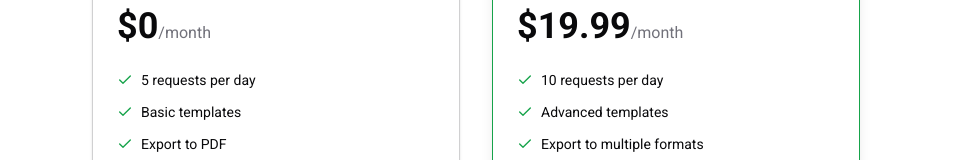
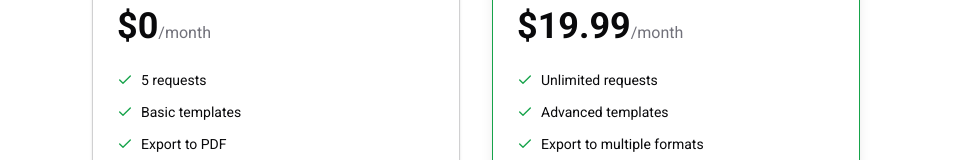
Before and after one commit to BenyounesMehdi/inspire-ai, a Next.js app: page /pricing in a window 1280 px wide. Shown: the part 285-445 px from the top of the page, without its empty margins (164-1117 px from the left). Built offline with nearby package versions, Linux system fonts and the light colour scheme; no server answers.

Commit message:
Updated the plans features

```diff
--- a/src/constants/Constants.ts
+++ b/src/constants/Constants.ts
@@ -174,14 +174,14 @@
     name: "Basic",
     price: "$0",
     description: "Perfect for individuals and small projects",
-    features: ["5 requests per day", "Basic templates", "Export to PDF"],
+    features: ["5 requests", "Basic templates", "Export to PDF"],
   },
   {
     name: "Pro",
     price: "$19.99",
     description: "Ideal for professionals and growing businesses",
     features: [
-      "10 requests per day",
+      "Unlimited requests",
       "Advanced templates",
       "Export to multiple formats",
     ],
```
